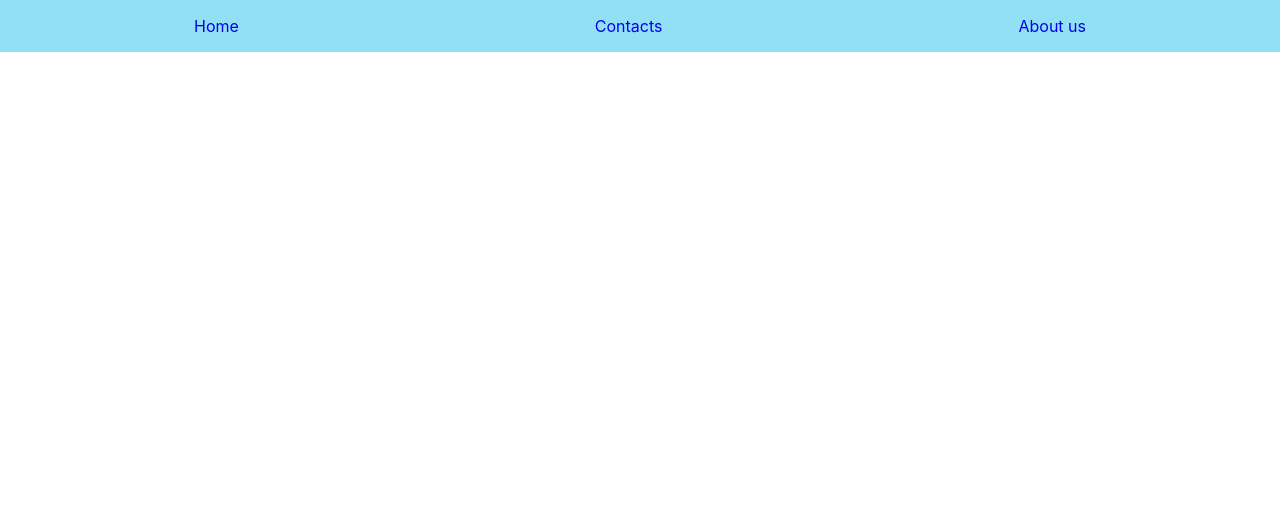
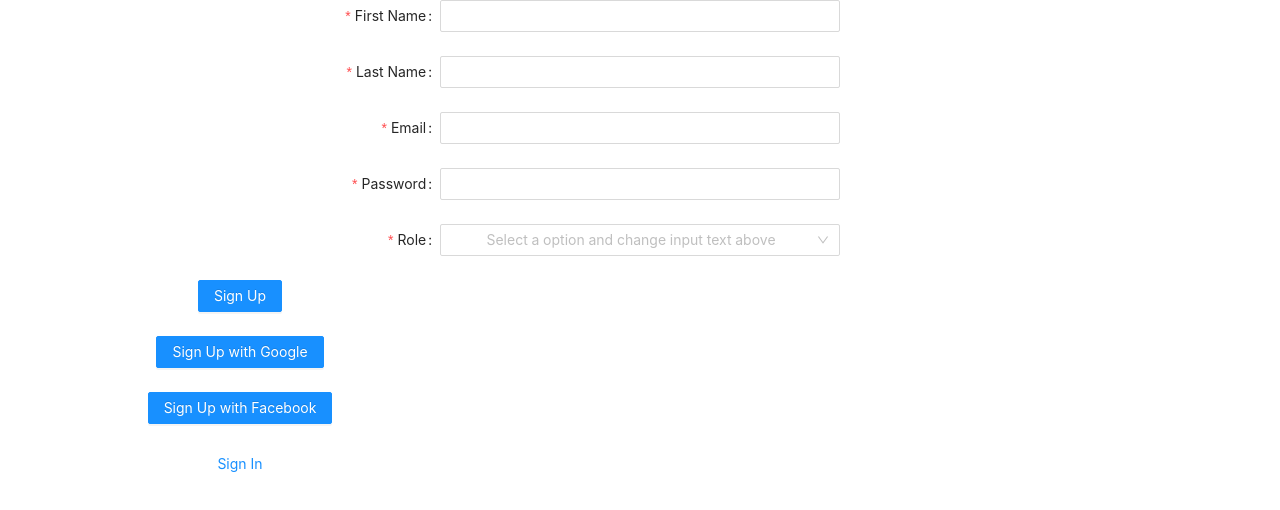
Before and after one commit to lyudad/futurama_frontend, a React (Create React App) app: page /signup in a window 1280 px wide. Shown: the top 510 px of the page. Built offline with nearby package versions, Linux system fonts and the light colour scheme.

Commit message:
form input fields

```diff
--- a/src/App.tsx
+++ b/src/App.tsx
@@ -1,23 +1,14 @@
 import React from 'react';
 import { Route, Routes } from 'react-router-dom';
-
-import { Header } from './components/header';
-import { AboutUs } from './pages/aboutUs';
-import { Contacts } from './pages/contacts';
-import { Home } from './pages/home';
+import { Home } from './pages/signup';
 
 function App(): JSX.Element {
     return (
-        <>
-            <Header />
-            <div className="container">
-                <Routes>
-                    <Route path="/" element={<Home />} />
-                    <Route path="/contacts" element={<Contacts />} />
-                    <Route path="/aboutus" element={<AboutUs />} />
-                </Routes>
-            </div>
-        </>
+        <div className="container">
+            <Routes>
+                <Route path="/signup" element={<Home />} />
+            </Routes>
+        </div>
     );
 }
 
--- a/src/components/header/index.tsx
+++ /dev/null
@@ -1,20 +0,0 @@
-import React from 'react';
-import { NavLink } from 'react-router-dom';
-
-import { NavContainer } from './styles';
-
-export function Header(): JSX.Element {
-    return (
-        <NavContainer>
-            <div>
-                <NavLink to="/">Home</NavLink>
-            </div>
-            <div>
-                <NavLink to="/contacts">Contacts</NavLink>
-            </div>
-            <div>
-                <NavLink to="/aboutus">About us</NavLink>
-            </div>
-        </NavContainer>
-    );
-}
--- a/src/components/header/styles.ts
+++ /dev/null
@@ -1,8 +0,0 @@
-import styled from 'styled-components';
-
-export const NavContainer = styled.div`
-    display: flex;
-    justify-content: space-around;
-    background-color: rgba(64, 202, 240, 0.575);
-    padding: 1rem;
-`;
--- a/src/pages/aboutUs/index.tsx
+++ /dev/null
@@ -1,5 +0,0 @@
-import React from 'react';
-
-export function AboutUs(): JSX.Element {
-    return <div>About us</div>;
-}
--- a/src/pages/contacts/index.tsx
+++ /dev/null
@@ -1,5 +0,0 @@
-import React from 'react';
-
-export function Contacts(): JSX.Element {
-    return <div>This is contacts page</div>;
-}
--- a/src/pages/contacts/styles.ts
+++ /dev/null
@@ -1 +0,0 @@
-import styled from 'styled-components';
--- a/src/pages/home/index.tsx
+++ /dev/null
@@ -1,22 +0,0 @@
-import React from 'react';
-import { useSelector, useDispatch } from 'react-redux';
-
-import { decrement, increment } from 'store/reducers/counter';
-import { RootState } from 'store';
-import { Button } from './styles';
-
-export function Home(): JSX.Element {
-    const count = useSelector((state: RootState) => state.counter.value);
-    const dispatch = useDispatch();
-
-    return (
-        <div>
-            <div>
-                <h2>Example counter for redux toolkit.</h2>
-                <Button onClick={() => dispatch(increment())}>Increment</Button>
-                <span>{count}</span>
-                <Button onClick={() => dispatch(decrement())}>Decrement</Button>
-            </div>
-        </div>
-    );
-}
--- a/src/pages/home/styles.ts
+++ /dev/null
@@ -1,11 +0,0 @@
-import styled from 'styled-components';
-
-export const Button = styled.button`
-    background: rgba(64, 202, 240, 0.575);
-    color: black;
-    font-size: 1em;
-    margin: 1em;
-    padding: 0.25em 1em;
-    border: 2px solid rgba(64, 202, 240, 0.575);
-    border-radius: 3px;
-`;
--- /dev/null
+++ b/src/pages/signup/index.tsx
@@ -0,0 +1,88 @@
+import React from 'react';
+import { Form, Input, Button, Select } from 'antd';
+import { onFinish } from './signUpHooks';
+
+import 'antd/dist/antd.css';
+
+const { Option } = Select;
+
+export function Home(): JSX.Element {
+    const [form] = Form.useForm();
+
+    const FORM_LAYOUT = {
+        span: 8,
+    };
+    return (
+        <Form
+            form={form}
+            name="control-hooks"
+            onFinish={onFinish}
+            labelCol={FORM_LAYOUT}
+            wrapperCol={FORM_LAYOUT}
+        >
+            <Form.Item
+                name="firstname"
+                label="First Name"
+                rules={[{ required: true }]}
+            >
+                <Input />
+            </Form.Item>
+            <Form.Item
+                name="lastname"
+                label="Last Name"
+                rules={[{ required: true }]}
+            >
+                <Input />
+            </Form.Item>
+            <Form.Item
+                name="email"
+                label="Email"
+                rules={[
+                    {
+                        required: true,
+                        type: 'email',
+                        message: 'The input is not valid E-mail!',
+                    },
+                ]}
+            >
+                <Input />
+            </Form.Item>
+            <Form.Item
+                name="password"
+                label="Password"
+                rules={[{ required: true }]}
+            >
+                <Input />
+            </Form.Item>
+            <Form.Item name="role" label="Role" rules={[{ required: true }]}>
+                <Select
+                    placeholder="Select a option and change input text above"
+                    allowClear
+                >
+                    <Option value="freelanser">Freelanser</Option>
+                    <Option value="employer">Employer</Option>
+                </Select>
+            </Form.Item>
+            <Form.Item>
+                <Button type="primary" htmlType="submit">
+                    Sign Up
+                </Button>
+            </Form.Item>
+            <Form.Item>
+                <Button type="primary" htmlType="button">
+                    Sign Up with Google
+                </Button>
+            </Form.Item>
+            <Form.Item>
+                <Button type="primary" htmlType="button">
+                    Sign Up with Facebook
+                </Button>
+            </Form.Item>
+            <Form.Item>
+                <Button type="link" htmlType="button">
+                    Sign In
+                </Button>
+            </Form.Item>
+        </Form>
+    );
+}
--- /dev/null
+++ b/src/pages/signup/signUpHooks.ts
@@ -0,0 +1,3 @@
+export const onFinish = (values: void): void => {
+    console.log(values);
+};
```
Also changed, not shown: src/pages/signup/styles.ts (renamed from src/pages/aboutUs/styles.ts).
